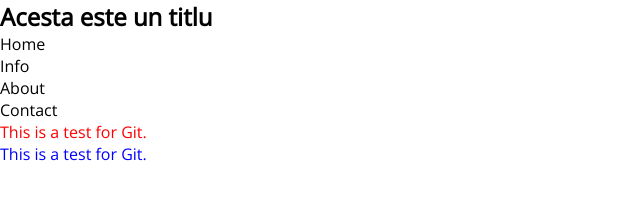
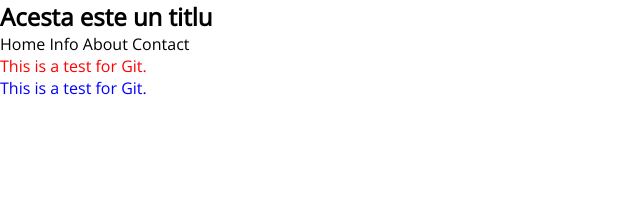
Before and after one commit to gabimanea/smag, a plain HTML site: page index.html in a window 1280 px wide. Shown: the whole page, without its empty margins (0-640 px from the left). Drawn offline with nearby package versions, Linux system fonts and the light colour scheme.

Commit message:
Add menu inline

```diff
--- a/index.html
+++ b/index.html
@@ -9,6 +9,7 @@
       html {margin:0;padding:0;height:100%;}
       html,body{width:100%;}
       body{font-family: "Open Sans", Arial, sans-serif;}
+      nav ul li {display:inline;}
       .unu {color:red;}
       .doi {color:blue;}
     </style>
```
